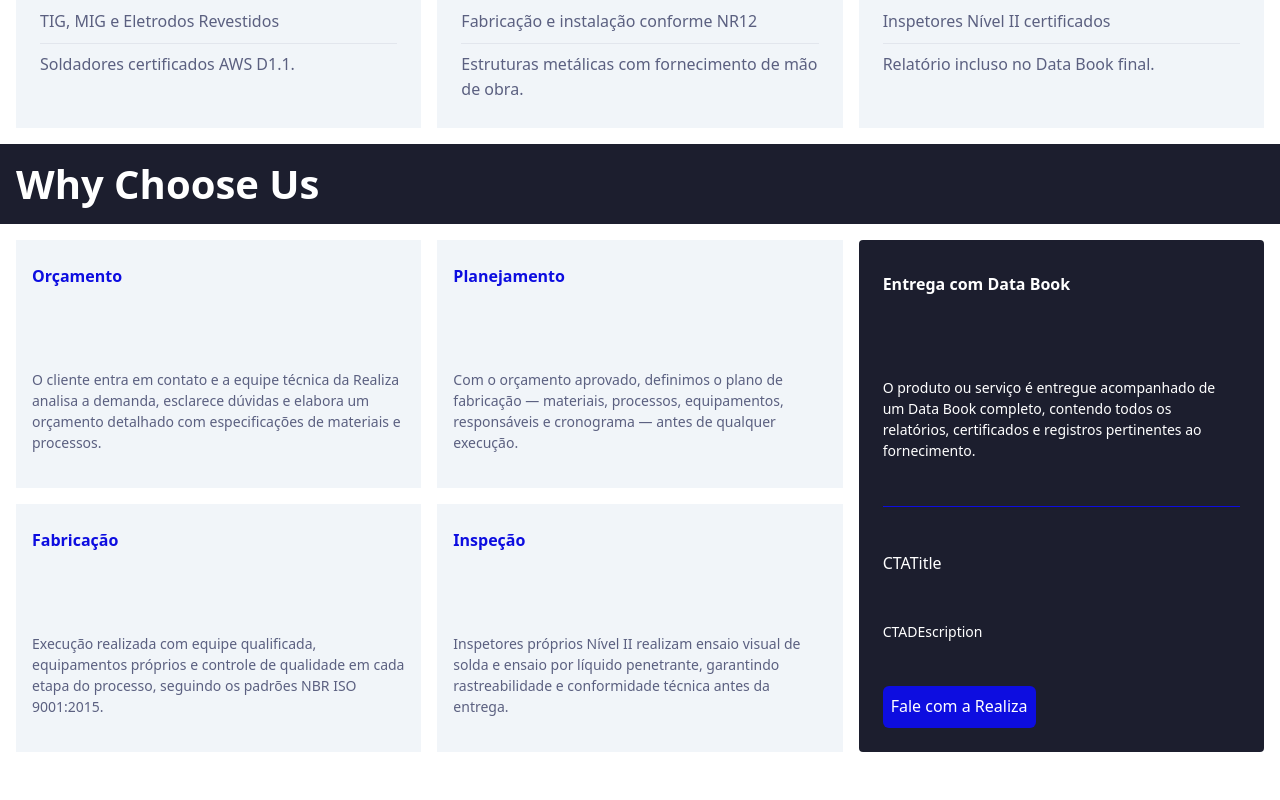
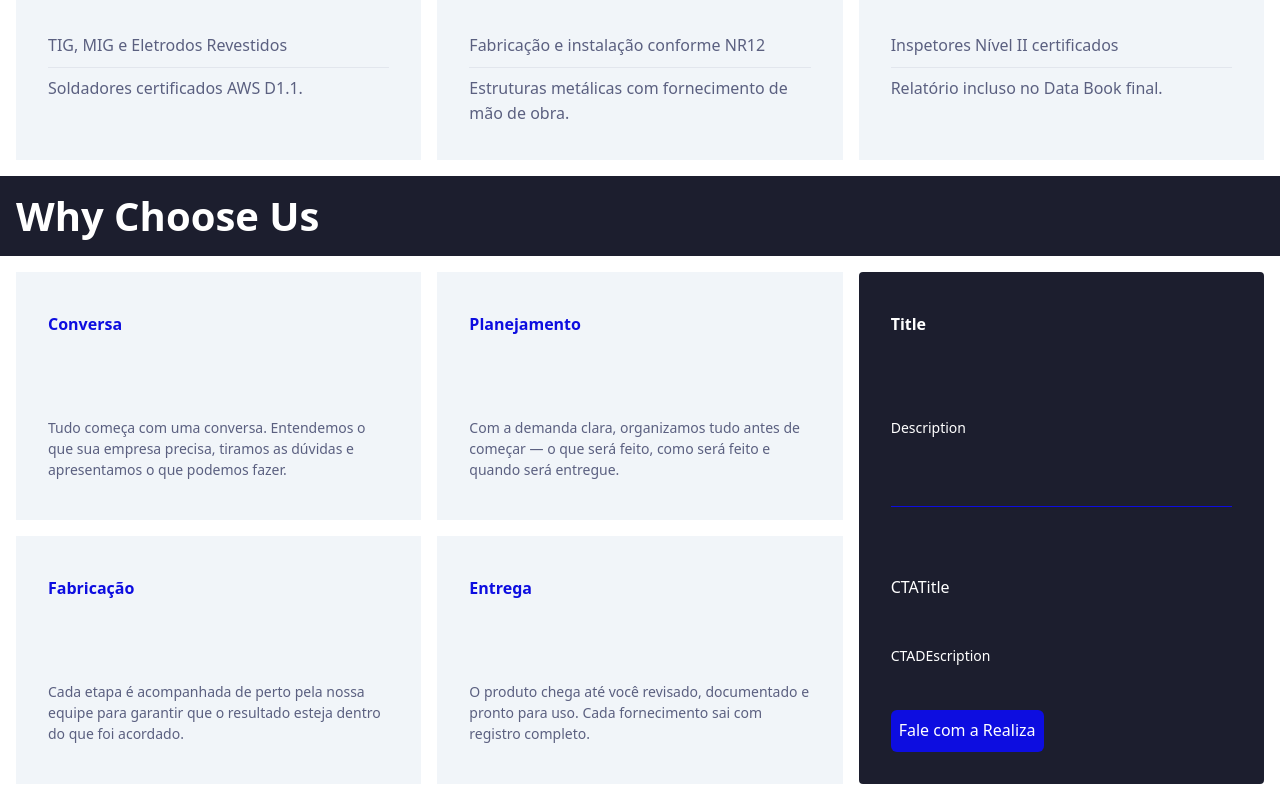
Before and after one commit to FragaTheus/caldeiraria-realiza-site-institucional, a Next.js app: page / in a window 1280 px wide. Shown: the part 1393-2193 px from the top of the page. Before the commit the page ends 2161 px from the top, so only its background shows below. Built offline with nearby package versions, Linux system fonts and the light colour scheme.

Commit message:
feat: Implementando steps de como funciona o processo

```diff
--- a/src/features/home/components/how-we-work-card.tsx
+++ b/src/features/home/components/how-we-work-card.tsx
@@ -7,7 +7,7 @@
 
 const MainCard = ({ title, description }: MainCardProps) => {
   return (
-    <article className="bg-muted rounded-sm p-4 lg:p-6 w-full text-white min-h-44 lg:h-full flex flex-col gap-2 justify-between">
+    <article className="bg-muted rounded-sm p-4 lg:p-8 w-full text-white min-h-44 lg:h-full flex flex-col gap-2 justify-between">
       <div className="flex flex-col items-start">
         <p className="font-bold mt-2">{title}</p>
 
@@ -32,7 +32,7 @@
 
 const MiniCard = ({ title, description }: MiniCardProps) => {
   return (
-    <article className="bg-surface p-4 flex flex-col min-h-44 lg:min-h-62">
+    <article className="bg-surface p-4 lg:p-8 flex flex-col min-h-44 lg:min-h-62">
       <p className="font-bold mt-2 text-primary">{title}</p>
       <small className="text-muted-light mt-10 lg:mt-20">{description}</small>
     </article>
--- a/src/features/home/components/services-cards.tsx
+++ b/src/features/home/components/services-cards.tsx
@@ -22,7 +22,7 @@
   return (
     <Link href={"/servicos"}>
       <article
-        className={`relative min-h-62 bg-surface p-4 lg:p-6 flex flex-col hover:scale-101 active:scale-99 transition-transform ${isTitleCard ? "border border-primary bg-transparent" : ""}`}
+        className={`relative min-h-60 lg:min-h-66 bg-surface p-4 lg:p-8 flex flex-col hover:scale-101 active:scale-99 transition-transform ${isTitleCard ? "border border-primary bg-transparent" : ""}`}
       >
         {isTitleCard ? (
           <div className="flex-1 flex items-start relative">
--- a/src/features/home/text-content/howWorkTextContent.json
+++ b/src/features/home/text-content/howWorkTextContent.json
@@ -3,64 +3,54 @@
     "desktop": {
       "step_1": {
         "step": "01",
-        "title": "Orçamento",
-        "description": "O cliente entra em contato e a equipe técnica da Realiza analisa a demanda, esclarece dúvidas e elabora um orçamento detalhado com especificações de materiais e processos."
+        "title": "Conversa",
+        "description": "Tudo começa com uma conversa. Entendemos o que sua empresa precisa, tiramos as dúvidas e apresentamos o que podemos fazer."
       },
       "step_2": {
         "step": "02",
         "title": "Planejamento",
-        "description": "Com o orçamento aprovado, definimos o plano de fabricação — materiais, processos, equipamentos, responsáveis e cronograma — antes de qualquer execução."
+        "description": "Com a demanda clara, organizamos tudo antes de começar — o que será feito, como será feito e quando será entregue."
       },
       "step_3": {
         "step": "03",
         "title": "Fabricação",
-        "description": "Execução realizada com equipe qualificada, equipamentos próprios e controle de qualidade em cada etapa do processo, seguindo os padrões NBR ISO 9001:2015."
+        "description": "Cada etapa é acompanhada de perto pela nossa equipe para garantir que o resultado esteja dentro do que foi acordado."
       },
       "step_4": {
         "step": "04",
-        "title": "Inspeção",
-        "description": "Inspetores próprios Nível II realizam ensaio visual de solda e ensaio por líquido penetrante, garantindo rastreabilidade e conformidade técnica antes da entrega."
-      },
-      "step_5": {
-        "step": "05",
-        "title": "Entrega com Data Book",
-        "description": "O produto ou serviço é entregue acompanhado de um Data Book completo, contendo todos os relatórios, certificados e registros pertinentes ao fornecimento."
+        "title": "Entrega",
+        "description": "O produto chega até você revisado, documentado e pronto para uso. Cada fornecimento sai com registro completo."
       },
       "cta_card": {
-        "title": "Seu projeto merece atenção técnica.",
-        "description": "Fale com a Realiza e descubra como podemos atender a sua demanda.",
+        "title": "Conta pra gente o que você precisa.",
+        "description": "A Realiza está disponível para entender a demanda da sua empresa e ver se faz sentido trabalharmos juntos.",
         "cta": "Fale com a Realiza"
       }
     },
     "mobile": {
       "step_1": {
         "step": "01",
-        "title": "Orçamento",
-        "description": "Análise da demanda e proposta técnica."
+        "title": "Conversa",
+        "description": "Entendemos sua demanda e apresentamos o que podemos fazer."
       },
       "step_2": {
         "step": "02",
         "title": "Planejamento",
-        "description": "Materiais, processos e cronograma definidos."
+        "description": "Organizamos o que será feito, como será feito e quando."
       },
       "step_3": {
         "step": "03",
         "title": "Fabricação",
-        "description": "Execução com equipe e equipamentos próprios."
+        "description": "Execução acompanhada em cada etapa do processo."
       },
       "step_4": {
         "step": "04",
-        "title": "Inspeção",
-        "description": "Ensaio visual e líquido penetrante certificados."
-      },
-      "step_5": {
-        "step": "05",
-        "title": "Entrega com Data Book",
-        "description": "Relatórios e certificados entregues com o produto."
+        "title": "Entrega",
+        "description": "Produto revisado, documentado e pronto para uso."
       },
       "cta_card": {
-        "title": "Seu projeto merece atenção técnica.",
-        "description": "Fale com a Realiza e veja como podemos ajudar.",
+        "title": "Conta pra gente o que você precisa.",
+        "description": "A Realiza está disponível para entender a demanda da sua empresa.",
         "cta": "Fale com a Realiza"
       }
     }
--- a/src/features/home/wrapper/how-work-wrappers/how-we-work-desktop-wtapper.tsx
+++ b/src/features/home/wrapper/how-work-wrappers/how-we-work-desktop-wtapper.tsx
@@ -34,8 +34,8 @@
 ] satisfies MiniCardProps[];
 
 const mainCardImpl = {
-  title: textContent.process_section.desktop.step_5.title,
-  description: textContent.process_section.desktop.step_5.description,
+  title: "Title",
+  description: "Description",
 };
 
 export default HowWeWorkDesktopWrapper;
--- a/src/features/home/wrapper/how-work-wrappers/how-we-work-mobile-wrapper.tsx
+++ b/src/features/home/wrapper/how-work-wrappers/how-we-work-mobile-wrapper.tsx
@@ -34,8 +34,8 @@
 ] satisfies MiniCardProps[];
 
 const mainCardImpl = {
-  title: textContent.process_section.mobile.step_5.title,
-  description: textContent.process_section.mobile.step_5.description,
+  title: "Title",
+  description: "Description",
 };
 
 export default HowWeWorkMobileWrapper;
```
